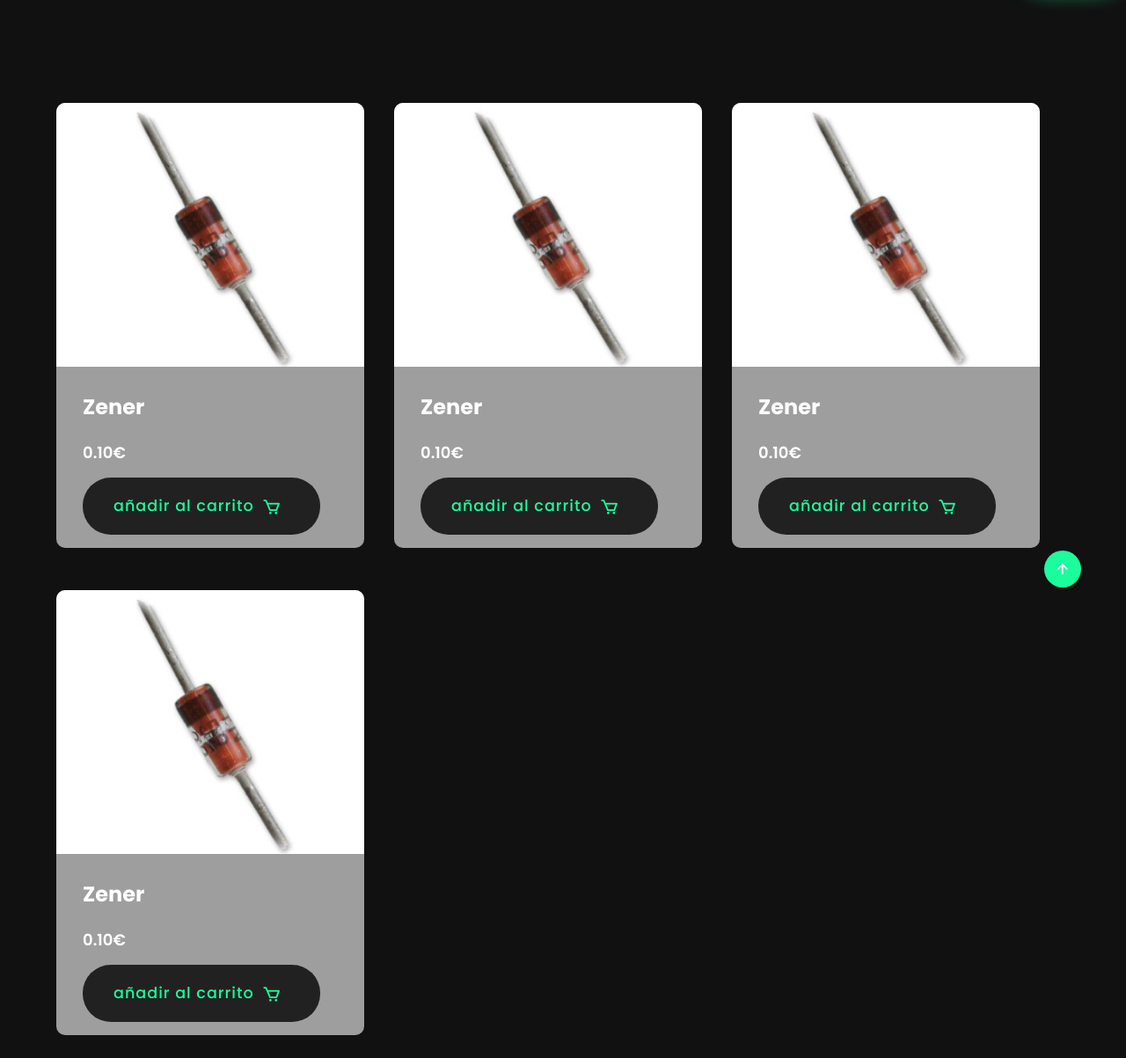
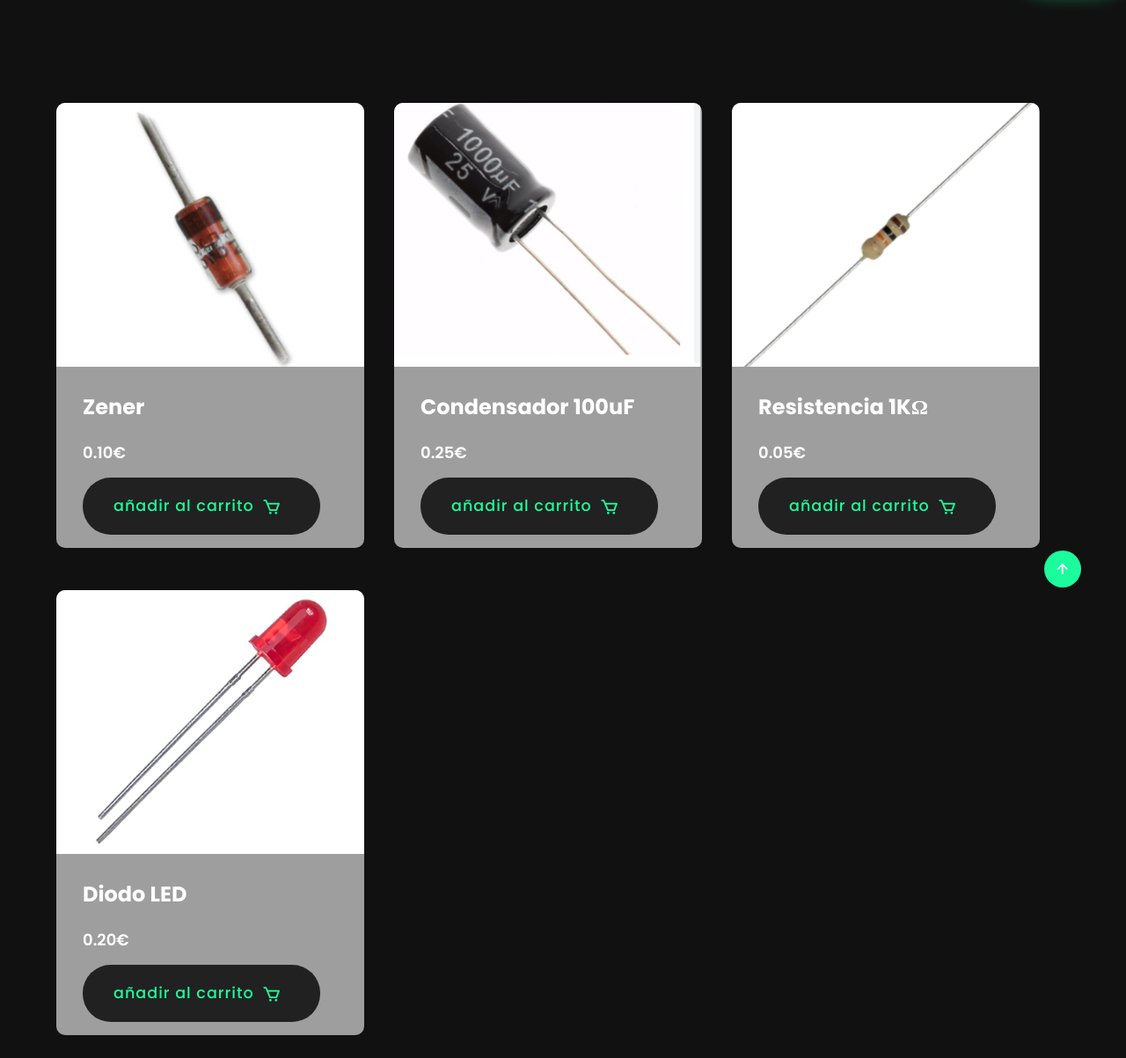
Before and after one commit to n4ss1m0/electropro, a plain HTML site: page tienda.html in a window 1280 px wide. Shown: the part 97-1300 px from the top of the page at 88% size. Drawn offline with nearby package versions, Linux system fonts and the light colour scheme.

Commit message:
Add files via upload

```diff
--- a/tienda.html
+++ b/tienda.html
@@ -56,31 +56,31 @@
         </div>
         <div class="item">
             <figure>
-                <img src="img/img-zener.png" alt="producto">
+                <img src="img/img-capacitor.png" alt="producto">
             </figure>
             <div class="info-producto">
-                <h2>Zener</h2>
-                <p class="price">0.10€</p>
+                <h2>Condensador 100uF</h2>
+                <p class="price">0.25€</p>
                 <a href="#" class="btn">añadir al carrito<i class="bx bx-cart"></i></a>
             </div>
         </div>
         <div class="item">
             <figure>
-                <img src="img/img-zener.png" alt="producto">
+                <img src="img/img-resistor.png" alt="producto">
             </figure>
             <div class="info-producto">
-                <h2>Zener</h2>
-                <p class="price">0.10€</p>
+                <h2>Resistencia 1KΩ</h2>
+                <p class="price">0.05€</p>
                 <a href="#" class="btn">añadir al carrito<i class="bx bx-cart"></i></a>
             </div>
         </div>
         <div class="item">
             <figure>
-                <img src="img/img-zener.png" alt="producto">
+                <img src="img/img-led.png" alt="producto">
             </figure>
             <div class="info-producto">
-                <h2>Zener</h2>
-                <p class="price">0.10€</p>
+                <h2>Diodo LED</h2>
+                <p class="price">0.20€</p>
                 <a href="#" class="btn">añadir al carrito<i class="bx bx-cart"></i></a>
             </div>
         </div>
```
Also changed, not shown: img/img-capacitor.png (added), img/img-led.png (added), img/img-resistor.png (added).
